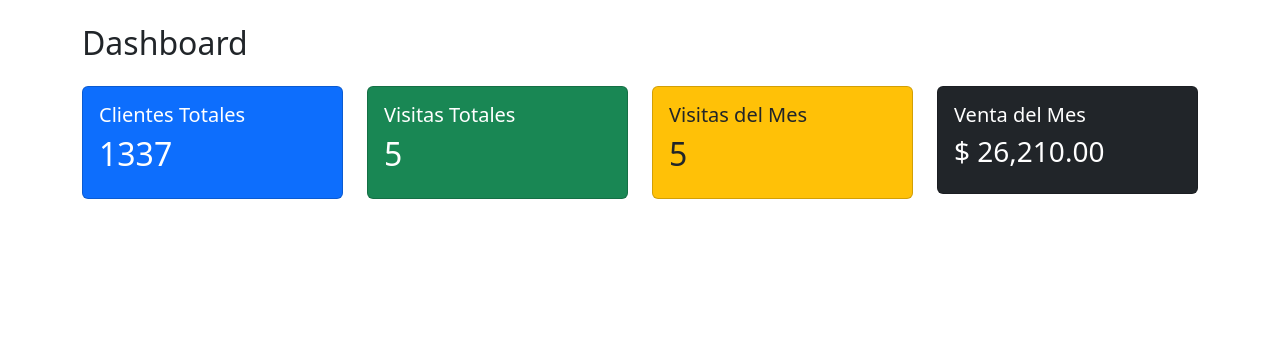
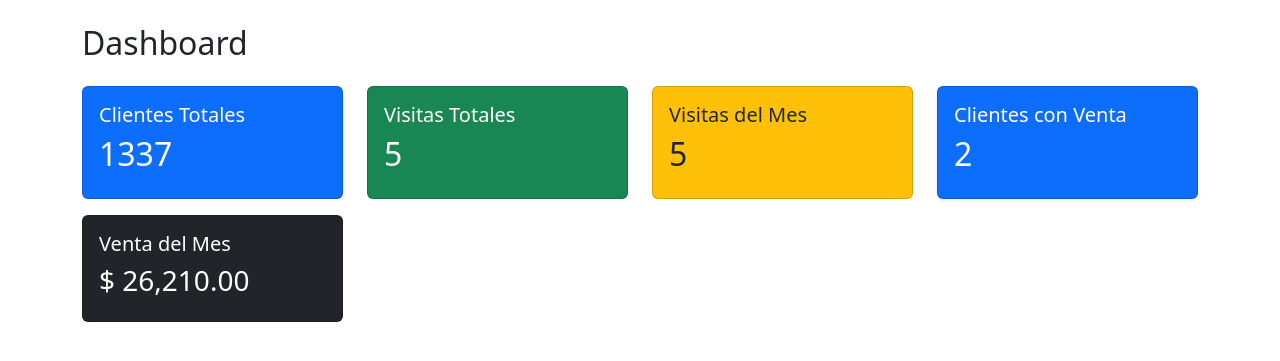
Before and after one commit to urieltsuki/VISITAS_BYAPPLE, a Flask app: page /dashboard in a window 1280 px wide. Shown: the part 54-415 px from the top of the page. Run offline with Flask 3, Linux system fonts and the light colour scheme; a user stored in the database is signed in.

Commit message:
Nueva tarjeta en dashboard

```diff
--- a/app.py
+++ b/app.py
@@ -127,12 +127,22 @@ def dashboard():
             func.strftime('%m', Visita.fecha) == f"{hoy.month:02}"
         ).scalar() or 0
 
+        clientes_con_venta = db.session.query(
+        Visita.cliente_id
+        ).filter(
+
+            Visita.venta_realizada == True,
+            func.strftime('%Y', Visita.fecha) == str(hoy.year),
+            func.strftime('%m', Visita.fecha) == f"{hoy.month:02}"
+        ).distinct().count()
+
         return render_template(
             'dashboard.html',
             total_clientes=total_clientes,
             total_visitas=total_visitas,
             visitas_mes=visitas_mes,
             monto_mes=monto_mes,
+            clientes_con_venta=clientes_con_venta,
             admin=current_user.rol in ['admin', 'supervisor']
         )
 
@@ -167,15 +177,28 @@ def dashboard():
         Visita.proxima_visita.asc()
     ).limit(5).all()
 
+    clientes_con_venta = db.session.query(
+    Visita.cliente_id
+    ).filter(
+        Visita.usuario_id == current_user.id,
+        Visita.venta_realizada == True,
+        func.strftime('%Y', Visita.fecha) == str(hoy.year),
+        func.strftime('%m', Visita.fecha) == f"{hoy.month:02}"
+    ).distinct().count()
+
+
     return render_template(
-        'dashboard.html',
-        total_visitas=total_visitas,
-        visitas_mes=visitas_mes,
-        ventas_mes=ventas_mes,
-        monto_mes=monto_mes,
-        proximas_visitas=proximas_visitas,
-        admin=False
-    )
+    'dashboard.html',
+    total_visitas=total_visitas,
+    visitas_mes=visitas_mes,
+    monto_mes=monto_mes,
+    clientes_con_venta=clientes_con_venta,
+    proximas_visitas=proximas_visitas,
+    admin=False
+)
+
+
+
 
 # Logout
 @app.route('/logout')
@@ -316,7 +339,12 @@ def visitas():
             proxima_visita = None
 
     if request.form.get('proxima_visita'):
+        if not request.form.get('proxima_visita'):
 
+            return '''
+            <h3>Debe seleccionar una fecha de próxima visita</h3>
+            /visitasRegresar</a>
+            '''
         proxima_visita = datetime.strptime(
             request.form['proxima_visita'],
             '%Y-%m-%d'
--- a/templates/dashboard.html
+++ b/templates/dashboard.html
@@ -64,7 +64,25 @@ Dashboard
 
     </div>
 
+<div class="col-md-3 mb-3">
 
+    <div class="card bg-primary text-white shadow-sm">
+
+        <div class="card-body">
+
+            <h5>Clientes con Venta</h5>
+
+            <h2 class="text-white">
+
+                {{ clientes_con_venta }}
+
+            </h2>
+
+        </div>
+
+    </div>
+
+</div>
 
     <div class="col-md-3 mb-3">
 
```
Also changed, not shown: templates/visitas.html (+7 -4 lines), instance/database.db.
